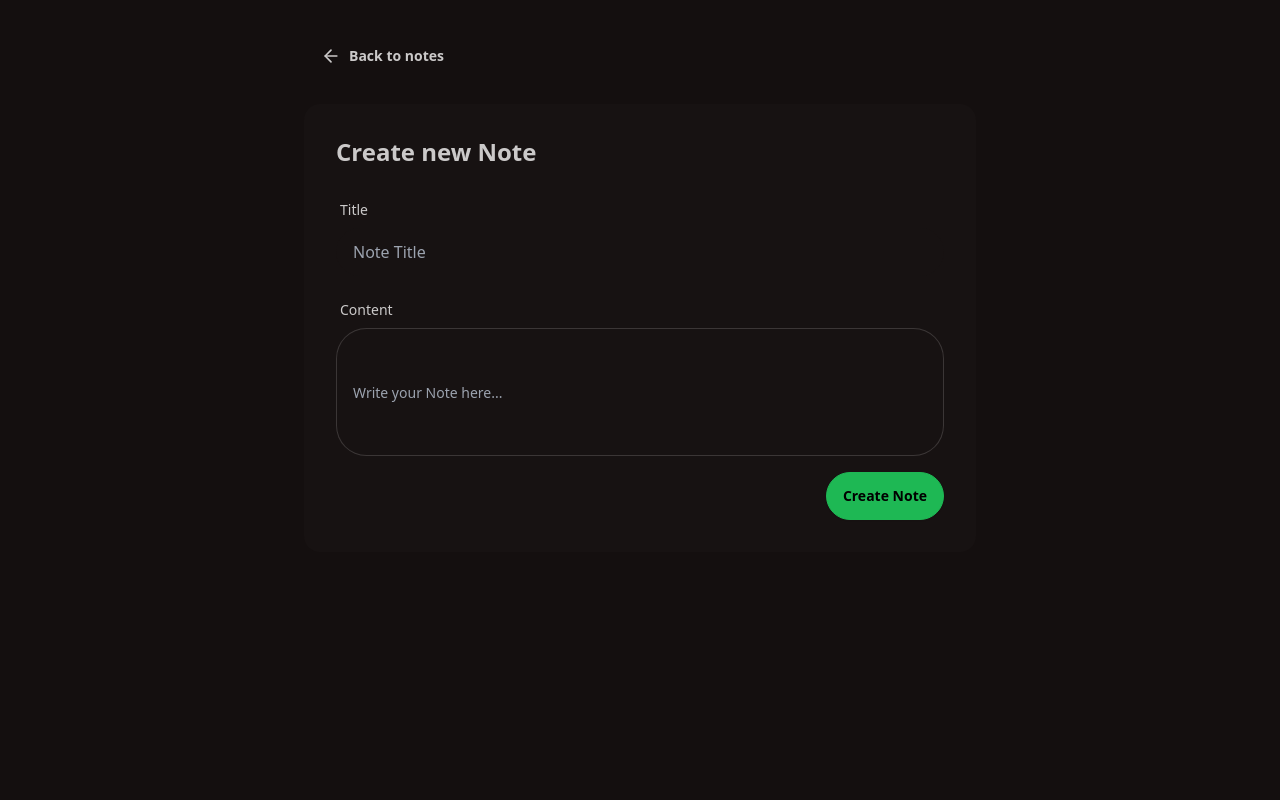
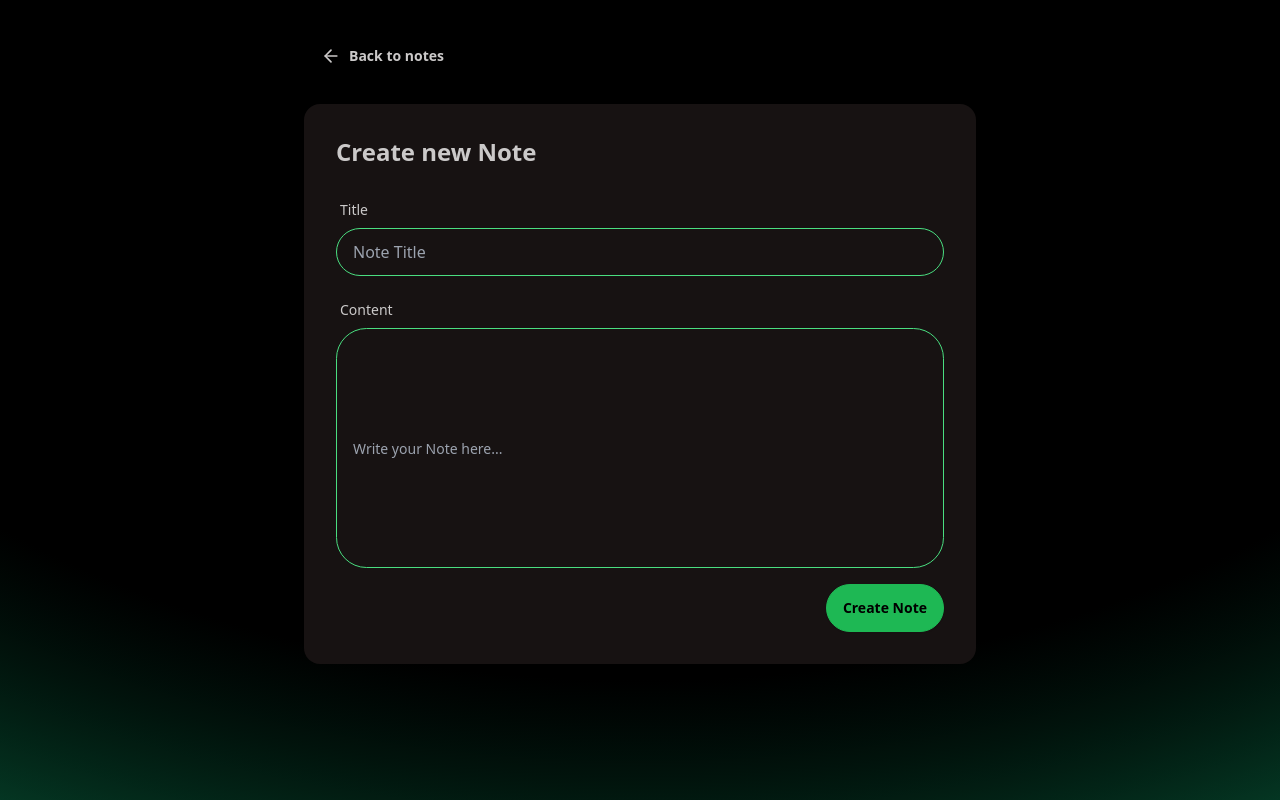
Before and after one commit to coder-Rishi05/TODO-app, a React (Vite) app in the folder Frontend/: page /create in a window 1280 px wide. Built offline with nearby package versions, Linux system fonts and the light colour scheme.

Commit message:
fixed theme of notes page

```diff
--- a/Frontend/src/Pages/CreatePage.jsx
+++ b/Frontend/src/Pages/CreatePage.jsx
@@ -35,7 +35,7 @@ const CreatePage = () => {
   };
 
   return (
-    <div className="min-h-screen bg-base-200 ">
+    <div className="min-h-screen w-full relative ">
       <div className="absolute inset-0 -z-10 h-full w-full items-center px-5 py-24 [background:radial-gradient(125%_125%_at_50%_10%,#000_60%,#00FF9D40_100%)]" />
       <div className="container mx-auto px-4 py-8 ">
         <div className="max-w-2xl mx-auto ">
@@ -56,7 +56,7 @@ const CreatePage = () => {
                     name=""
                     id=""
                     placeholder="Note Title"
-                    className="input input-border"
+                    className="input input-border cursor-pointer border-green-400 "
                     value={title}
                     onChange={(e) => setTitle(e.target.value)}
                   />
@@ -70,7 +70,7 @@ const CreatePage = () => {
                     name=""
                     id=""
                     placeholder="Write your Note here... "
-                    className=" textarea textarea-bordered h-32  "
+                    className=" textarea textarea-bordered h-60 w-full  border-green-400  "
                     value={content}
                     onChange={(e) => setContent(e.target.value)}
                   />
--- a/Frontend/src/Pages/HomePage.jsx
+++ b/Frontend/src/Pages/HomePage.jsx
@@ -1,7 +1,6 @@
 import { useEffect, useState } from "react";
 import Navbar from "../components/Navbar";
 import RateLimit from "../components/RateLimit";
-import axios from "axios";
 import toast from "react-hot-toast";
 import NoteCard from "../components/NoteCard";
 import api from "../lb/axios";
```
